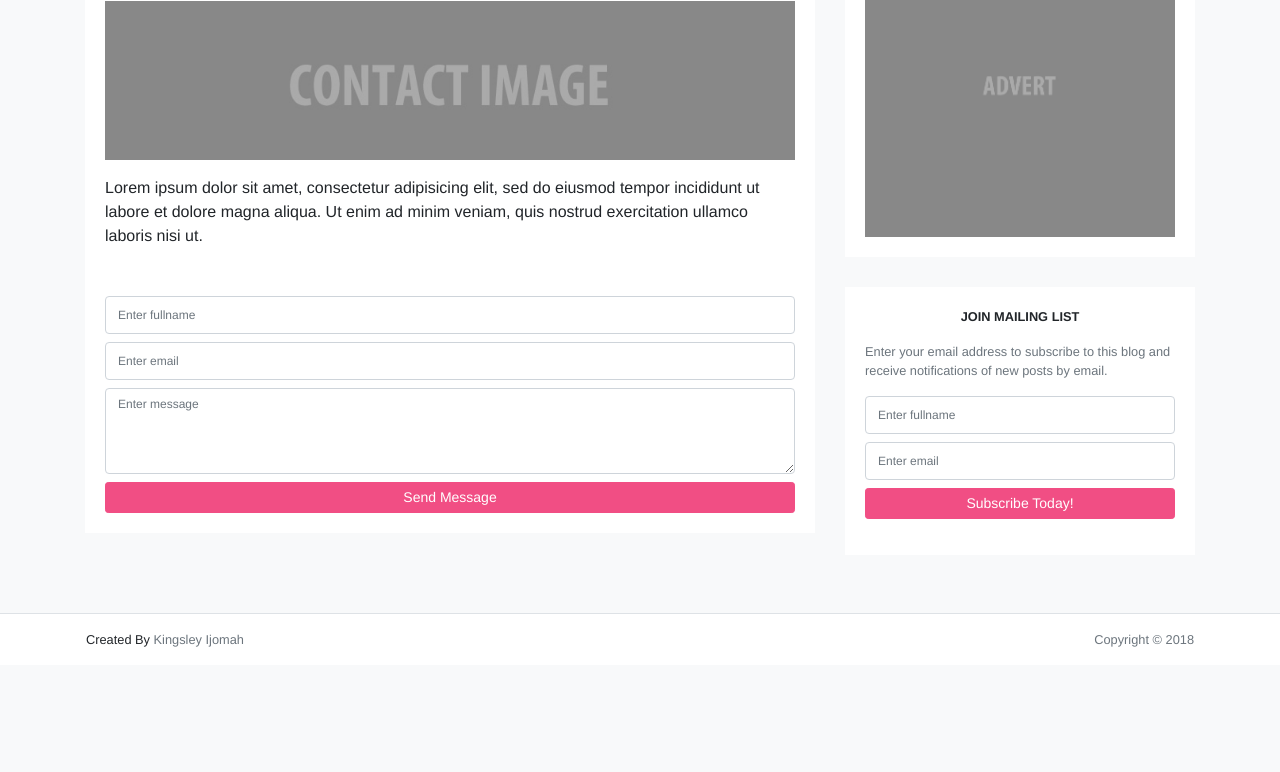
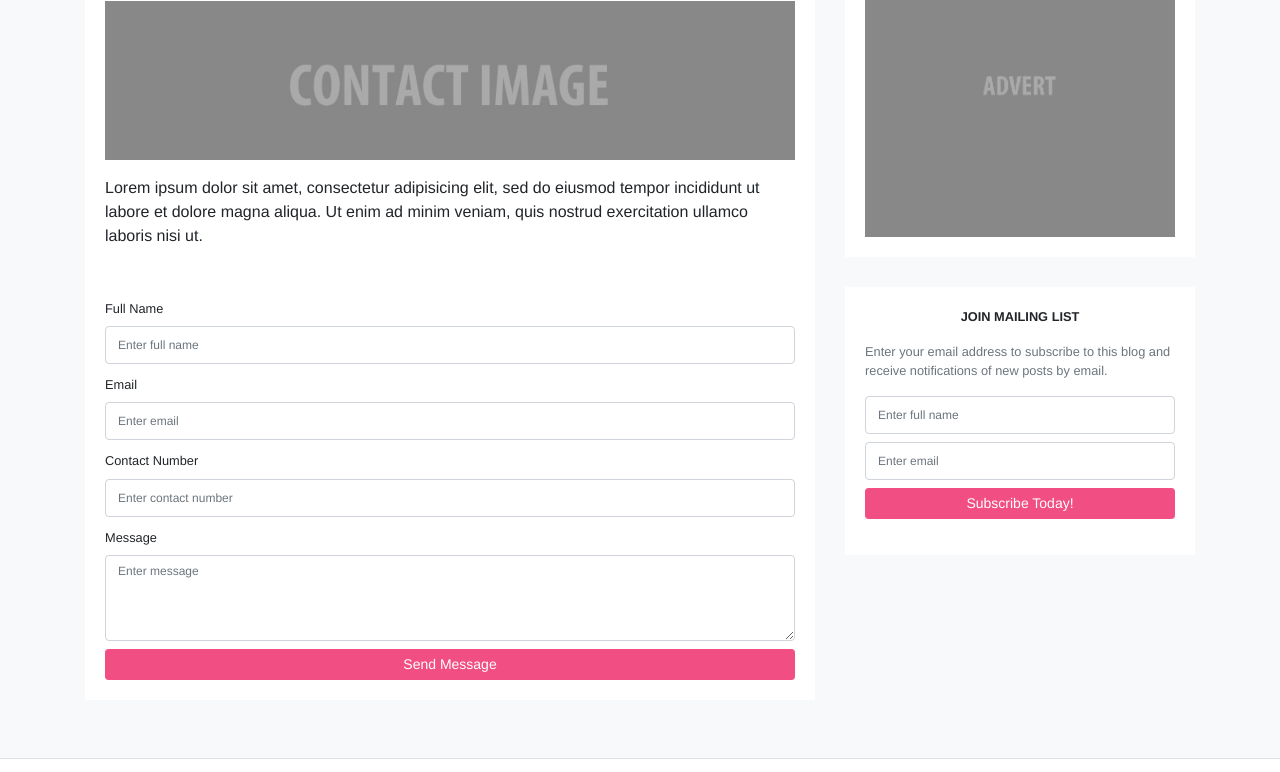
Before and after one commit to kingsley-ijomah/blog-site, a plain HTML site: page contact_me.html in a window 1280 px wide. Shown: the part 251-1023 px from the top of the page. Before the commit the page ends 916 px from the top, so only its background shows below. Drawn offline with nearby package versions, Linux system fonts and the light colour scheme.

Commit message:
Accessible form mark up

```diff
--- a/contact_me.html
+++ b/contact_me.html
@@ -53,8 +53,9 @@
 
             <div class="col-md-6 col-sm-11 col-11 py-2">
               <form class="form-inline my-2 my-lg-0 float-right">
-                <input class="form-control mr-sm-2 w-auto" type="search" placeholder="Search" aria-label="Search">
-                <button class="btn btn-outline my-sm-0" type="submit">Search</button>
+               <label class="sr-only" for="search">Search</label>
+                <input class="form-control mr-sm-2 w-auto" id="search" type="search" placeholder="Enter search term..." aria-label="Search">
+                <input class="btn btn-outline my-sm-0" type="submit" value="Search" />
               </form>
             </div>
           </div>
@@ -90,10 +91,15 @@
 
             <div class="mt-5">
               <form>
-                <input type="text" class="form-control small-field mb-2" placeholder="Enter fullname">
-                <input type="email" class="form-control small-field mb-2" placeholder="Enter email">
-                <textarea class="form-control small-field mb-2" rows="4" placeholder="Enter message"></textarea>
-                <button type="submit" class="btn btn-sm btn-block btn-primary">Send Message</button>
+                <label class="small" for="full-name">Full Name</label>
+                <input type="text" id="full-name" class="form-control small-field mb-2" placeholder="Enter full name">
+                <label class="small" for="email">Email</label>
+                <input type="email" id="email" class="form-control small-field mb-2" placeholder="Enter email">
+                <label class="small" for="number">Contact Number</label>
+                <input type="tel" id="number" class="form-control small-field mb-2" placeholder="Enter contact number">
+                <label class="small" for="message">Message</label>
+                <textarea class="form-control small-field mb-2" id="message" rows="4" placeholder="Enter message"></textarea>
+                <input type="submit" class="btn btn-sm btn-block btn-primary" value="Send Message" >
               </form>
             </div>
           </div>
@@ -113,9 +119,11 @@
             </p>
             <div class="form-group">
               <form>
-                <input type="text" class="form-control small-field mb-2" placeholder="Enter fullname">
-                <input type="email" class="form-control small-field mb-2" placeholder="Enter email">
-                <button type="submit" class="btn btn-sm btn-block btn-primary">Subscribe Today!</button>
+                <label class="sr-only" for="subscription-name">Full Name</label>
+                <input type="text" id="subscription-name" class="form-control small-field mb-2" placeholder="Enter full name">
+                <label class="sr-only" for="subscription-email">Email</label>
+                <input type="email" id="subscription-email" class="form-control small-field mb-2" placeholder="Enter email">
+                <input type="submit" class="btn btn-sm btn-block btn-primary" value="Subscribe Today!" />
               </form>
             </div>
           </div>
```
Also changed, not shown: about_me.html (+8 -5 lines), index.html (+8 -5 lines), post_details.html (+13 -8 lines).
